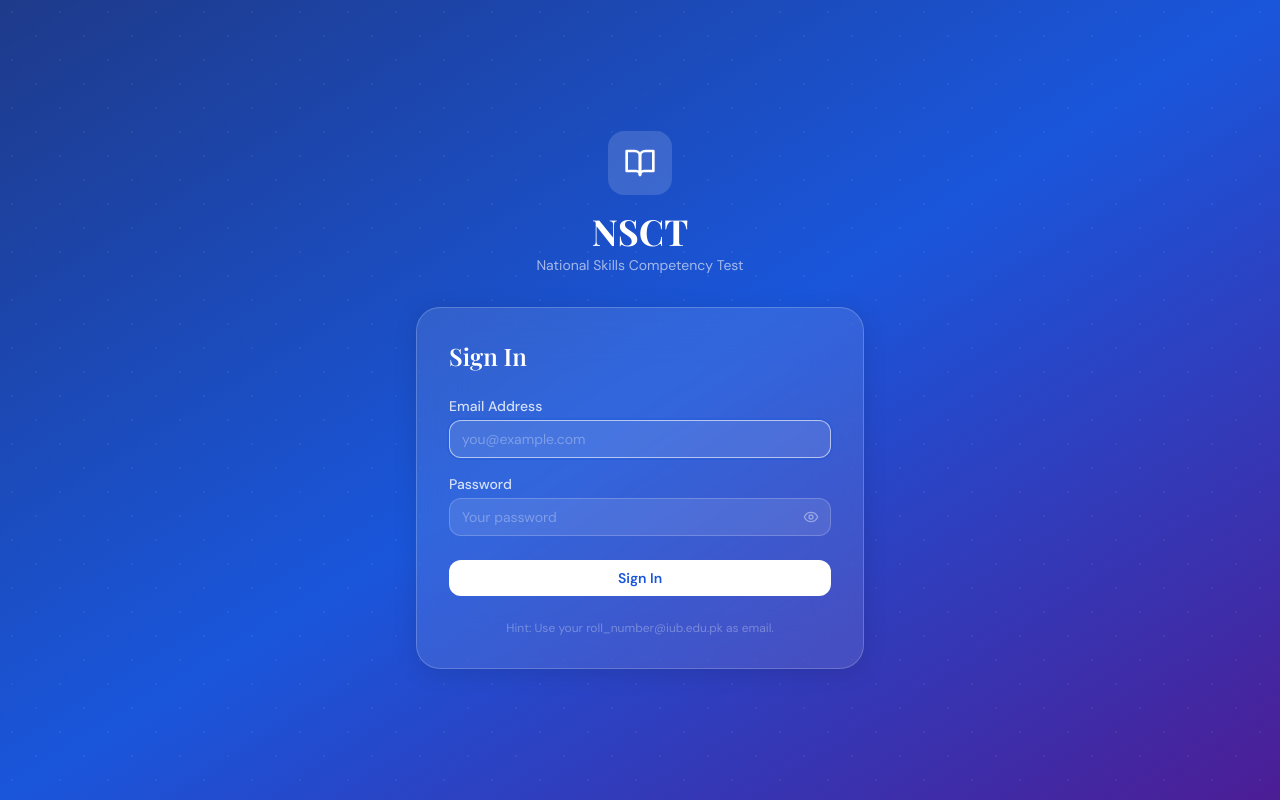
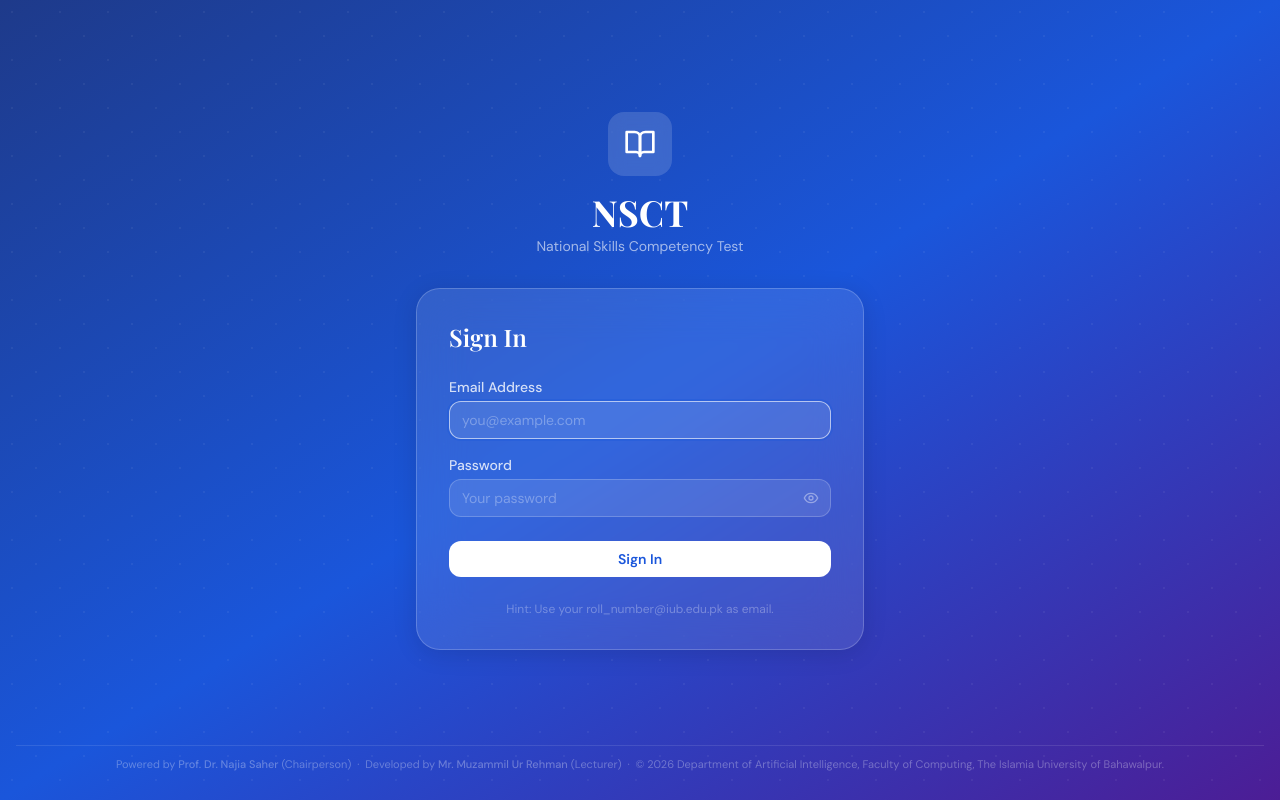
Before and after one commit to muzammil-rehman-iub-edu-pk/dai-nsct, a React (Vite) app: page /login in a window 1280 px wide. Built offline with nearby package versions, Linux system fonts and the light colour scheme; no server answers.

Commit message:
Footer and Credits

```diff
--- a/src/components/layout/AdminLayout.jsx
+++ b/src/components/layout/AdminLayout.jsx
@@ -1,4 +1,5 @@
 import { Sidebar, MobileNav } from './Sidebar'
+import { Footer } from './Footer'
 
 export function AdminLayout({ children }) {
   return (
@@ -11,6 +12,7 @@ export function AdminLayout({ children }) {
             {children}
           </div>
         </main>
+        <Footer />
       </div>
     </div>
   )
--- /dev/null
+++ b/src/components/layout/Footer.jsx
@@ -0,0 +1,15 @@
+export function Footer({ light = false }) {
+  const year = new Date().getFullYear()
+  const base = light
+    ? 'text-white/30 border-white/10'
+    : 'text-ink-faint border-surface-border'
+
+  return (
+    <footer className={`w-full border-t px-4 py-2.5 text-center text-[11px] leading-relaxed ${base}`}>
+      Powered by <span className="font-medium">Prof. Dr. Najia Saher</span> (Chairperson) &nbsp;·&nbsp; Developed by <span className="font-medium">Mr. Muzammil Ur Rehman</span> (Lecturer)
+      <br className="sm:hidden" />
+      <span className="hidden sm:inline"> &nbsp;·&nbsp; </span>
+      &copy; {year} Department of Artificial Intelligence, Faculty of Computing, The Islamia University of Bahawalpur.
+    </footer>
+  )
+}
--- a/src/components/layout/Layout.jsx
+++ b/src/components/layout/Layout.jsx
@@ -8,3 +8,4 @@ export { AdminLayout }   from './AdminLayout'
 export { TeacherLayout } from './TeacherLayout'
 export { StudentLayout } from './StudentLayout'
 export { Sidebar }       from './Sidebar'
+export { Footer }        from './Footer'
--- a/src/pages/Login.jsx
+++ b/src/pages/Login.jsx
@@ -1,6 +1,7 @@
 import { useState, useEffect } from 'react'
 import { useNavigate } from 'react-router-dom'
 import { useAuth } from '../contexts/AuthContext'
+import { Footer } from '../components/layout/Footer'
 import { BookOpen, Eye, EyeOff } from 'lucide-react'
 
 export default function Login() {
@@ -34,12 +35,12 @@ export default function Login() {
   }
 
   return (
-    <div className="min-h-screen bg-gradient-to-br from-primary-dark via-primary to-secondary-dark flex items-center justify-center p-4">
+    <div className="min-h-screen bg-gradient-to-br from-primary-dark via-primary to-secondary-dark flex flex-col items-center justify-center p-4">
       {/* Background texture */}
       <div className="absolute inset-0 opacity-5"
            style={{ backgroundImage: 'radial-gradient(circle at 25% 25%, white 1px, transparent 1px), radial-gradient(circle at 75% 75%, white 1px, transparent 1px)', backgroundSize: '48px 48px' }} />
 
-      <div className="relative z-10 w-full max-w-md">
+      <div className="relative z-10 w-full max-w-md flex-1 flex flex-col items-center justify-center">
         {/* Logo */}
         <div className="text-center mb-8">
           <div className="inline-flex items-center justify-center w-16 h-16 rounded-2xl bg-white/15 backdrop-blur mb-4">
@@ -50,7 +51,7 @@ export default function Login() {
         </div>
 
         {/* Card */}
-        <div className="bg-white/10 backdrop-blur-xl border border-white/20 rounded-xl3 p-5 sm:p-8 shadow-lift">
+        <div className="bg-white/10 backdrop-blur-xl border border-white/20 rounded-xl3 p-5 sm:p-8 shadow-lift w-full">
           <h2 className="font-display text-2xl text-white mb-6">Sign In</h2>
 
           <form onSubmit={handleSubmit} className="flex flex-col gap-4" noValidate>
@@ -103,6 +104,10 @@ export default function Login() {
           </p>
         </div>
       </div>
+
+      <div className="relative z-10 w-full">
+        <Footer light />
+      </div>
     </div>
   )
 }
```
